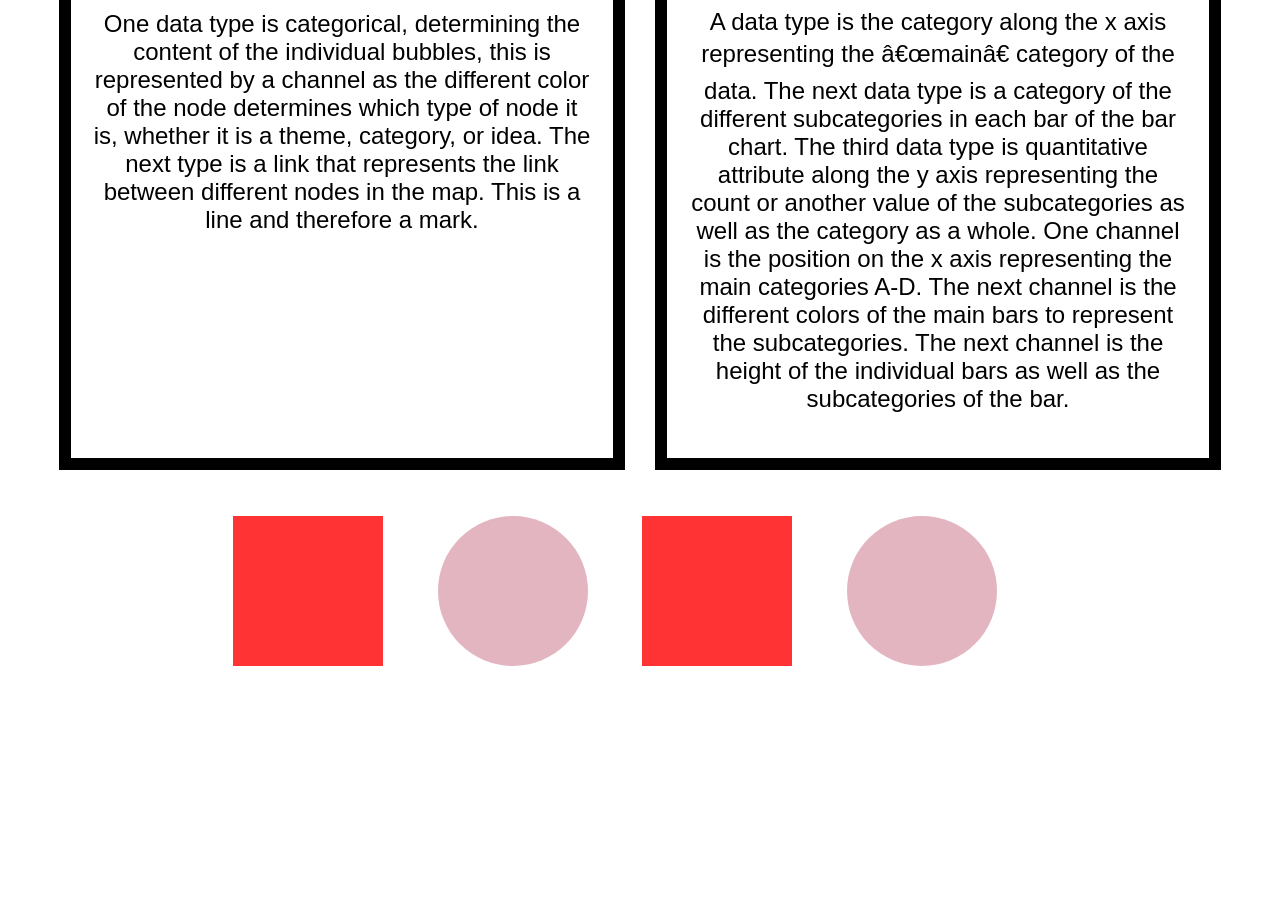
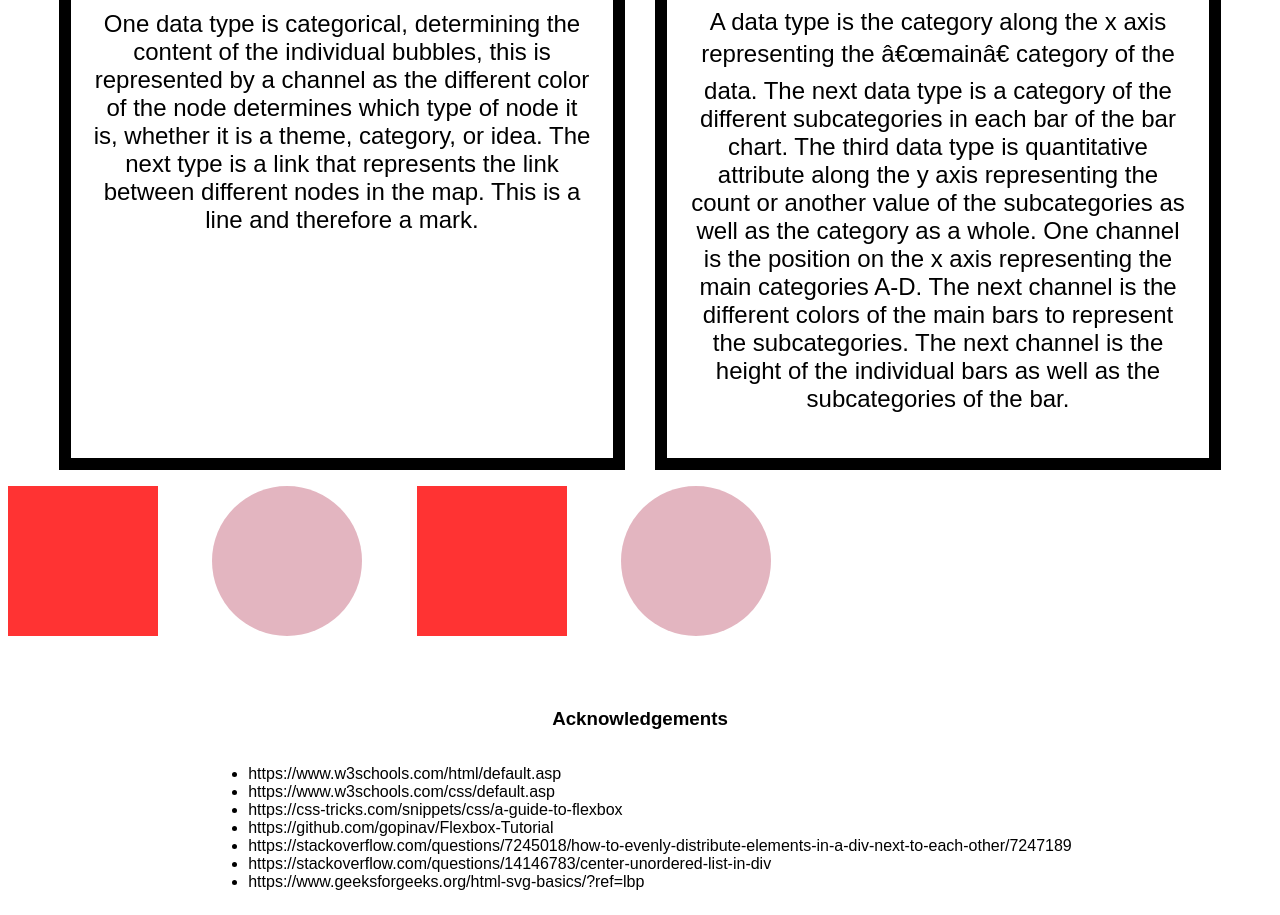
Before and after one commit to DS4200-S22/hw-03-ed-and-adrian, a plain HTML site: page index.html in a window 1280 px wide. Shown: the part 1163-2078 px from the top of the page. Before the commit the page ends 1891 px from the top, so only its background shows below. Drawn offline with Linux system fonts and the light colour scheme.

Commit message:
Acknowledgements section updated. Closed a few divs

```diff
--- a/index.html
+++ b/index.html
@@ -42,6 +42,7 @@
                  is the different colors of the main bars to represent the subcategories. The next channel is the height of the
                  individual bars as well as the subcategories of the bar.  </p>
         </div>
+    </div>
 
     <div id="shapes">
         <span>
@@ -65,10 +66,22 @@
               </svg>
         </span>
 
-    <div>
+    </div>
+
+    <h3>Acknowledgements</h3>
+    <div class = "acknowledgements">
+        <ul>
+            <li>https://www.w3schools.com/html/default.asp</li>
+            <li>https://www.w3schools.com/css/default.asp</li>
+            <li>https://css-tricks.com/snippets/css/a-guide-to-flexbox</li>
+            <li>https://github.com/gopinav/Flexbox-Tutorial</li>
+            <li>https://stackoverflow.com/questions/7245018/how-to-evenly-distribute-elements-in-a-div-next-to-each-other/7247189</li>
+            <li>https://stackoverflow.com/questions/14146783/center-unordered-list-in-div</li>
+            <li>https://www.geeksforgeeks.org/html-svg-basics/?ref=lbp</li>
+        </ul>
+
 
     </div>
-
 
 
 
--- a/style.css
+++ b/style.css
@@ -3,6 +3,10 @@ body {
 }
 
 h1 {
+    text-align: center;
+}
+
+h3 {
     text-align: center;
 }
 
@@ -61,3 +65,16 @@ circle:hover {
 #shapes {
     margin-top: 16px;
 }
+
+.acknowledgements{
+    text-align: center;
+}
+
+.acknowledgements ul{
+    display: inline-block;
+    text-align: left;
+}
+
+/* .acknowledgements ul li {
+    display: inline;
+} */
```
